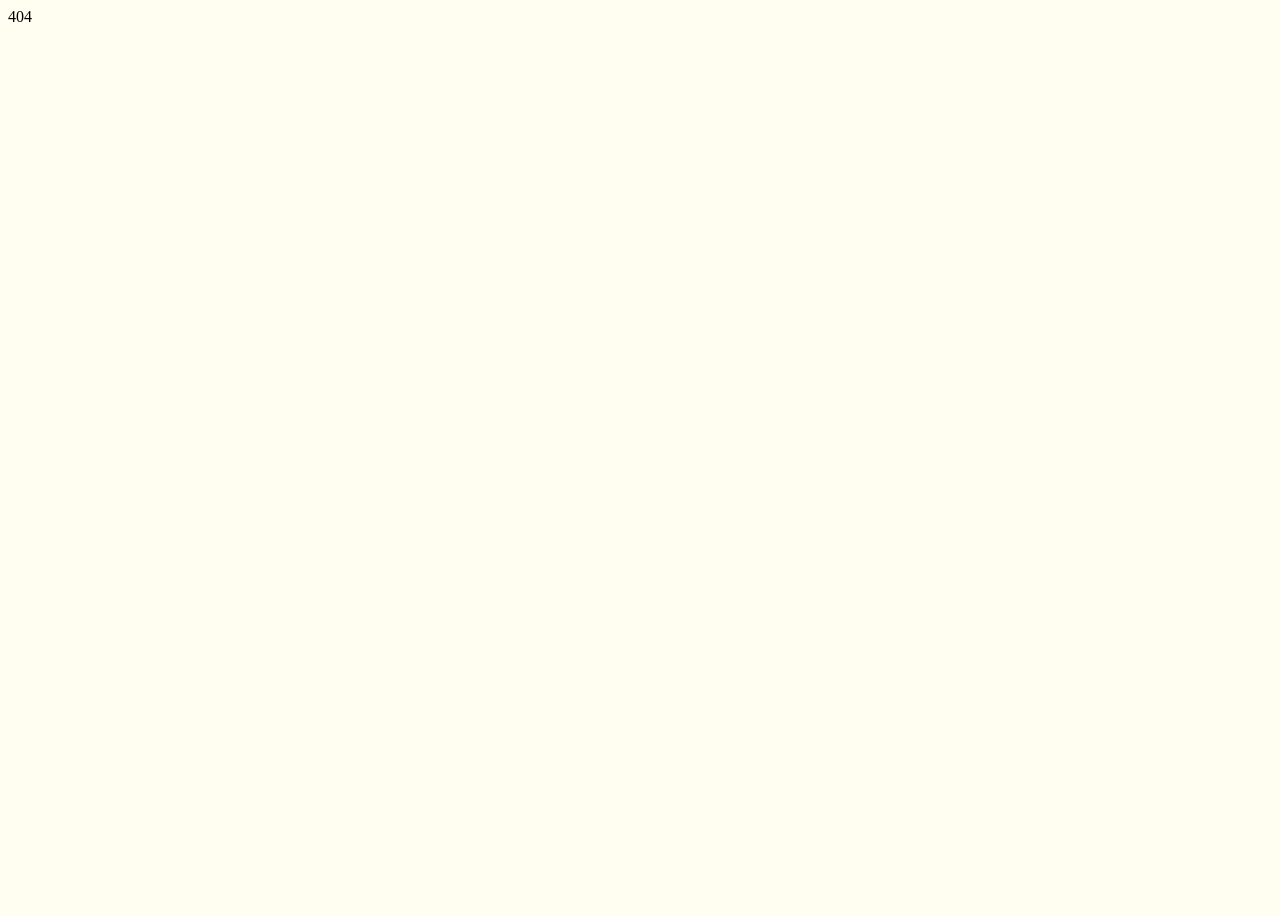
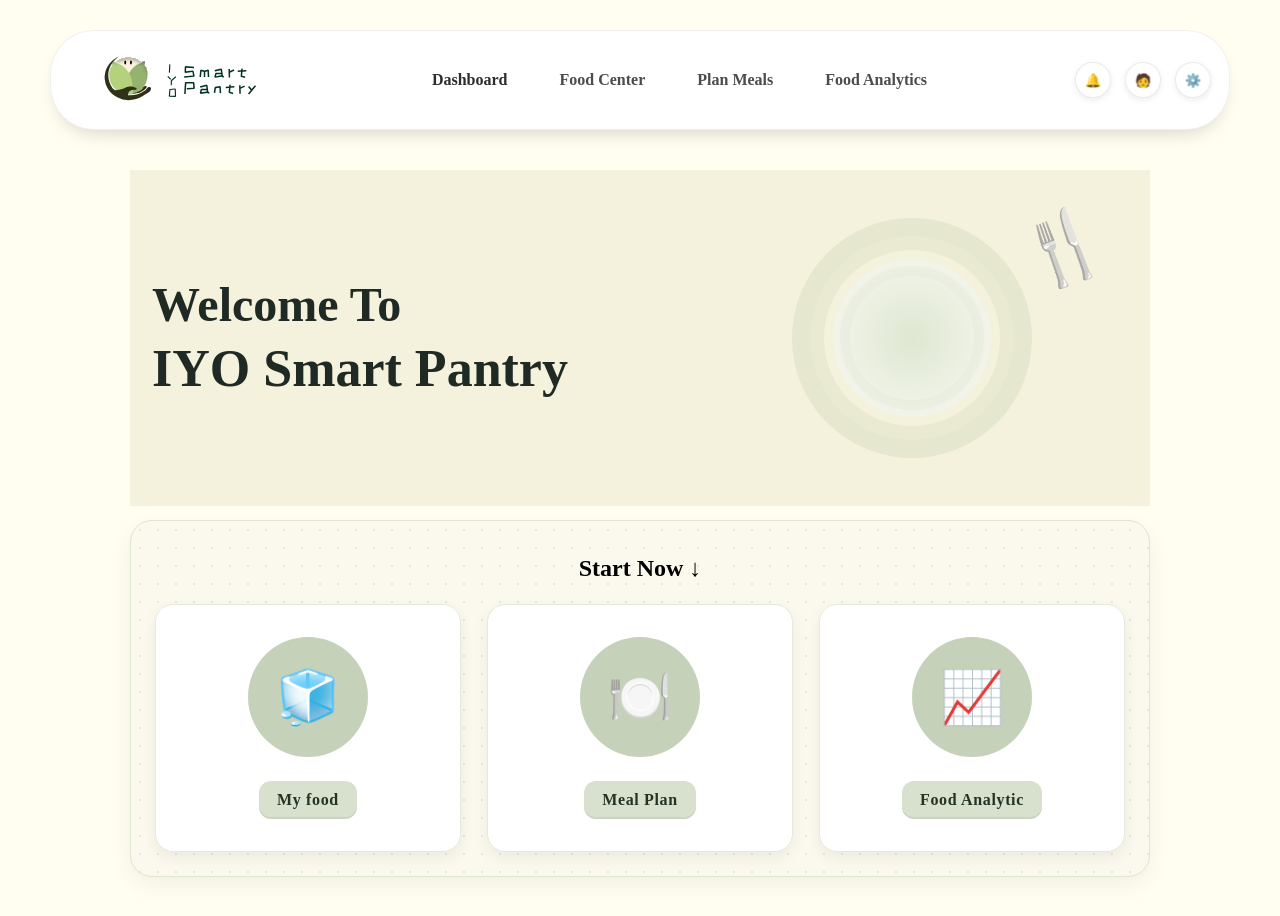
Before and after one commit to MrQin877/IYO_Smart_Pantry, a React (Vite) app: page /dashboard in a window 1280 px wide. Before the commit the page ends 800 px from the top, so only its background shows below. Built offline with nearby package versions, Linux system fonts and the light colour scheme.

Commit message:
Dashboard design

```diff
--- a/src/main.jsx
+++ b/src/main.jsx
@@ -4,6 +4,7 @@ import { RouterProvider, createBrowserRouter } from "react-router-dom";
 import App from "./App.jsx";
 import Home from "./pages/Home.jsx";
 import FoodCentre from "./pages/FoodCentre.jsx";
+import Dashboard from "./pages/Dashboard.jsx"
 import './main.css';
 
 const router = createBrowserRouter([
@@ -13,6 +14,7 @@ const router = createBrowserRouter([
     children: [
       { index: true, element: <Home /> },
       { path: "food", element: <FoodCentre /> },
+      { path: "dashboard", element: <Dashboard /> }
     ],
   },
   { path: "*", element: <div>404</div> },
--- /dev/null
+++ b/src/pages/Dashboard.css
@@ -0,0 +1,132 @@
+:root{
+  --paper:#F4F1DD;
+  --ink:#1f2a24;
+  --green:#7ea36b;
+  --pill:#ffffff;
+  --muted:#e9eedc;
+}
+
+.container{
+  max-width:1150px;
+  margin:0 auto;
+  padding:24px;
+}
+
+/* ---------- HERO ---------- */
+.dashboard-hero{
+  display:grid;
+  grid-template-columns: 1.2fr 1fr;
+  gap:24px;
+  align-items:center;
+  padding:28px 22px;
+  background: var(--paper);
+}
+
+.hero-text h1{
+  margin:0;
+  font-weight:800;
+  line-height:1.1;
+  color:var(--ink);
+  font-size:48px;
+}
+.hero-text h1 span{
+  display:inline-block;
+  margin-top:8px;
+  font-size:52px;
+}
+
+.hero-art{
+  position:relative;
+  height:280px;
+  display:grid;
+  place-items:center;
+}
+.plate{
+  position:relative;
+  width:240px;height:240px;
+  border-radius:999px;
+  background: radial-gradient(closest-side, #dee7cf 0%, #f2f4e9 65%, transparent 66%);
+  filter:saturate(.9);
+}
+.ring{
+  position:absolute; inset:0;
+  border-radius:50%;
+  pointer-events:none;
+  border:18px solid rgba(125,155,100,.12);
+}
+.ring.ring-2{ inset:18px; border-width:14px; opacity:.7; }
+.ring.ring-3{ inset:48px; border-width:10px; opacity:.4; }
+.utensils{
+  position:absolute;
+  right:22px; top:10px;
+  font-size:68px;
+  transform: rotate(-20deg);
+  opacity:.85;
+}
+
+/* ---------- DOTTED SECTION ---------- */
+.dashboard-dots{
+  margin-top:14px;
+  padding:24px;
+  border-radius:22px;
+  background:
+    radial-gradient(#8fa77b33 1px, transparent 1px) 0 0 / 18px 18px,
+    #fbf9ee;
+  border:1px solid #dfe6d1;
+  box-shadow: 0 8px 24px rgba(0,0,0,.06);
+}
+
+.start-heading{
+  text-align:center;
+  margin:10px 0 22px;
+  font-size:24px;
+  font-weight:800;
+}
+
+.start-cards{
+  display:grid;
+  grid-template-columns: repeat(3, 1fr);
+  gap:26px;
+}
+@media (max-width: 900px){
+  .dashboard-hero{ grid-template-columns: 1fr; }
+  .start-cards{ grid-template-columns: 1fr; }
+}
+
+.start-card{
+  display:grid;
+  place-items:center;
+  gap:18px;
+  padding:32px 20px;
+  background:#fff;
+  border:1px solid #e5ebdb;
+  border-radius:18px;
+  box-shadow: 0 6px 16px rgba(0,0,0,.06);
+  text-decoration:none;
+  color:var(--ink);
+  transition: transform .08s ease, box-shadow .2s ease;
+}
+.start-card:hover{
+  transform: translateY(-2px);
+  box-shadow: 0 10px 24px rgba(0,0,0,.10);
+}
+
+.start-icon{
+  width:120px; height:120px;
+  display:grid; place-items:center;
+  border-radius:999px;
+  background:#c6d1ba;
+  color:#2b3a2c;
+  font-size:52px;
+}
+
+.start-btn{
+  margin-top:6px;
+  padding:10px 18px;
+  border-radius:12px;
+  background:#d7e1cd;
+  color:#243324;
+  font-weight:800;
+  letter-spacing:.04em;
+  box-shadow: inset 0 -2px 0 rgba(0,0,0,.06);
+}
--- /dev/null
+++ b/src/pages/Dashboard.jsx
@@ -0,0 +1,53 @@
+import React from "react";
+import { Link } from "react-router-dom";
+import "./dashboard.css";
+// If you already have the header component from earlier:
+
+export default function Dashboard() {
+  return (
+    <>
+      <main className="container">
+        {/* Hero */}
+        <section className="dashboard-hero">
+          <div className="hero-text">
+            <h1>
+              Welcome To
+              <br />
+              <span>IYO Smart Pantry</span>
+            </h1>
+          </div>
+
+          {/* Decorative circle/plate */}
+          <div className="hero-art">
+            <div className="plate">
+              <div className="ring ring-1"></div>
+              <div className="ring ring-2"></div>
+              <div className="ring ring-3"></div>
+            </div>
+            <div className="utensils">🍴</div>
+          </div>
+        </section>
+
+        {/* Dotted section */}
+        <section className="dashboard-dots">
+          <h2 className="start-heading">Start Now ↓</h2>
+
+          <div className="start-cards">
+            <StartCard to="/food" icon="🧊" label="My food" />
+            <StartCard to="/plan" icon="🍽️" label="Meal Plan" />
+            <StartCard to="/analytics" icon="📈" label="Food Analytic" />
+          </div>
+        </section>
+      </main>
+    </>
+  );
+}
+
+function StartCard({ to, icon, label }) {
+  return (
+    <Link className="start-card" to={to}>
+      <div className="start-icon">{icon}</div>
+      <div className="start-btn">{label}</div>
+    </Link>
+  );
+}
```
